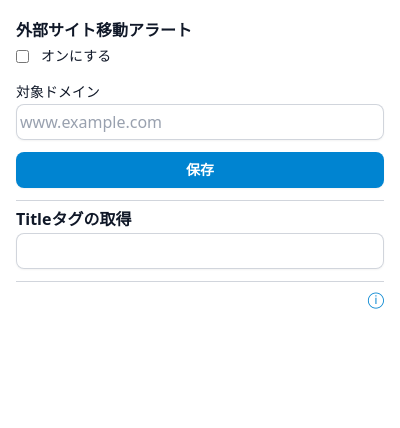
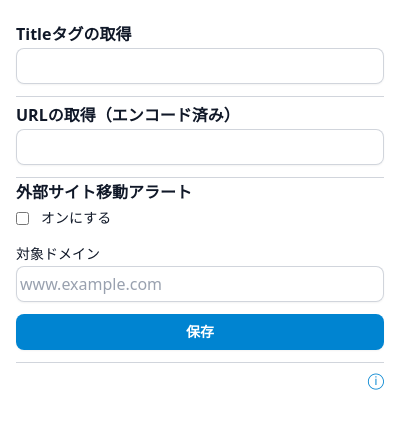
Before and after one commit to shugomatsuzawa/Simple-Debugging-Tools-for-Web, a browser extension: page Shared (Extension)/Resources/popup.html in a window 400 px wide. Drawn offline with Linux system fonts and the light colour scheme.

Commit message:
URLのコピー（エンコード済み）

```diff
--- a/Shared (Extension)/Resources/popup.html
+++ b/Shared (Extension)/Resources/popup.html
@@ -8,6 +8,14 @@
     <meta name="color-scheme" content="light dark">
 </head>
 <body class="w-full min-w-60 max-w-(--breakpoint-sm) mx-auto p-4">
+    <fieldset class="border-b border-b-gray-300 dark:border-b-gray-700 pb-3 mt-1">
+        <legend class="text-base font-semibold leading-7 text-gray-900 dark:text-gray-100">Titleタグの取得</legend>
+        <input type="text" id="get_title" name="get_title" readonly class="block w-full rounded-md border-0 py-1.5 px-1 text-gray-900 dark:text-gray-100 shadow-xs ring-1 ring-inset ring-gray-300 dark:ring-gray-700 placeholder:text-gray-400 dark:placeholder:text-gray-600 focus:ring-2 focus:ring-inset focus:ring-sky-600 sm:text-sm sm:leading-6 select-all" />
+    </fieldset>
+    <fieldset class="border-b border-b-gray-300 dark:border-b-gray-700 pb-3 mt-1">
+        <legend class="text-base font-semibold leading-7 text-gray-900 dark:text-gray-100">URLの取得（エンコード済み）</legend>
+        <input type="text" id="get_url" name="get_url" readonly class="block w-full rounded-md border-0 py-1.5 px-1 text-gray-900 dark:text-gray-100 shadow-xs ring-1 ring-inset ring-gray-300 dark:ring-gray-700 placeholder:text-gray-400 dark:placeholder:text-gray-600 focus:ring-2 focus:ring-inset focus:ring-sky-600 sm:text-sm sm:leading-6 select-all" />
+    </fieldset>
     <fieldset class="border-b border-b-gray-300 dark:border-b-gray-700 pb-3">
         <legend class="text-base font-semibold leading-7 text-gray-900 dark:text-gray-100">外部サイト移動アラート</legend>
         <div class="mb-3 flex items-center">
@@ -22,10 +30,6 @@
             <button type="button" id="alert_save" class="w-full rounded-md bg-sky-600 px-3 py-2 text-sm font-semibold text-white shadow-xs hover:bg-sky-500 focus-visible:outline-solid focus-visible:outline-2 focus-visible:outline-offset-2 focus-visible:outline-sky-600">保存</button>
         </div>
     </fieldset>
-    <fieldset class="border-b border-b-gray-300 dark:border-b-gray-700 pb-3 mt-1">
-        <legend class="text-base font-semibold leading-7 text-gray-900 dark:text-gray-100">Titleタグの取得</legend>
-        <input type="text" id="get_title" name="get_title" readonly class="block w-full rounded-md border-0 py-1.5 px-1 text-gray-900 dark:text-gray-100 shadow-xs ring-1 ring-inset ring-gray-300 dark:ring-gray-700 placeholder:text-gray-400 dark:placeholder:text-gray-600 focus:ring-2 focus:ring-inset focus:ring-sky-600 sm:text-sm sm:leading-6 select-all" />
-    </fieldset>
     <fieldset id="url_file_field" class="border-b border-b-gray-300 dark:border-b-gray-700 pb-3 mt-1">
         <legend class="text-base font-semibold leading-7 text-gray-900 dark:text-gray-100">Windowsインターネットショートカットの作成</legend>
         <button type="button" id="url_file_save" class="w-full rounded-md bg-sky-600 px-3 py-2 text-sm font-semibold text-white shadow-xs hover:bg-sky-500 focus-visible:outline-solid focus-visible:outline-2 focus-visible:outline-offset-2 focus-visible:outline-sky-600">共有</button>
--- a/Shared (Extension)/Resources/popup.js
+++ b/Shared (Extension)/Resources/popup.js
@@ -3,6 +3,7 @@ const alertHostname = document.getElementById('alert_hostname');
 const alertSave     = document.getElementById('alert_save');
 
 const getTitle      = document.getElementById('get_title');
+const getUrl        = document.getElementById('get_url');
 
 const urlFileField  = document.getElementById('url_file_field');
 const urlFileSave   = document.getElementById('url_file_save');
@@ -54,8 +55,10 @@ document.addEventListener('DOMContentLoaded', function () {
     });
 
     // Titleタグの取得
+    // URLの取得（エンコード済み）
     browser.tabs.query({ active: true, currentWindow: true }).then(function (tabs) {
-        getTitle.value = tabs[0].title;
+        getTitle.value  = tabs[0].title;
+        getUrl.value    = encodeURI( tabs[0].url );
     });
 
     // Windowsインターネットショートカットの作成（Windows以外）
@@ -93,7 +96,7 @@ document.addEventListener('DOMContentLoaded', function () {
     // iボタンクリック
     infoBtn.addEventListener('click', function () {
         let createInfoData = {
-          url: "about.html"
+            url: "about.html"
         };
         let creatingInfo = browser.tabs.create(createInfoData);
     });
```
